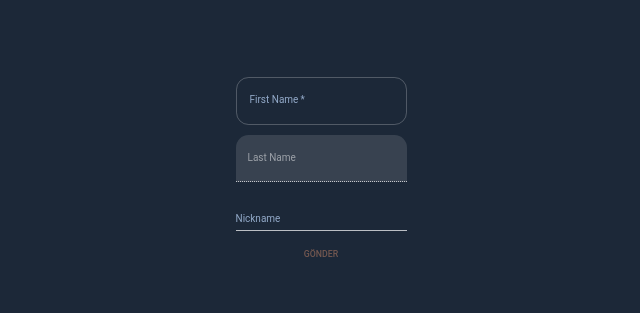
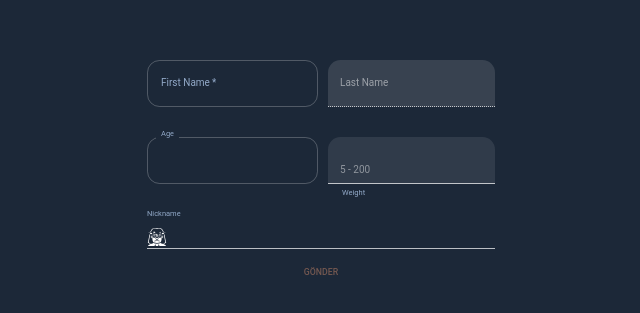
Before and after one commit to Tahir1072a/MaterialUI_Examples, a React (Vite) app: page / in a window 1280 px wide. Shown: the part 227-540 px from the top of the page, without its empty margins (319-959 px from the left). Built offline with nearby package versions, Linux system fonts and the light colour scheme.

Commit message:
TextFieldFeatures Completed

```diff
--- a/src/Components/Inputs/TextFieldFeatures.jsx
+++ b/src/Components/Inputs/TextFieldFeatures.jsx
@@ -1,20 +1,45 @@
 import { Controller, useForm } from "react-hook-form";
-import { Button, Stack, TextField } from "@mui/material";
+import {
+  Box,
+  Button,
+  InputAdornment,
+  Stack,
+  styled,
+  TextField,
+} from "@mui/material";
 import theme from "../../Styles/theme.js";
+import { GiBarbarian } from "react-icons/gi";
+
+// Buradaki css, typ=number olduğunda çıkan arttırma azaltma iconlarını yok etmek üzere yazılmıştır.
+const CustomTextField = styled(TextField)(({ theme }) => ({
+  "& input[type=number]": {
+    "::-webkit-outer-spin-button": {
+      WebkitAppearance: "none",
+      margin: 0,
+    },
+    "::-webkit-inner-spin-button": {
+      WebkitAppearance: "none",
+      margin: 0,
+    },
+  },
+}));
 
 // Material Ui kütüphanesine ait text field incelenecektir. Bunu react-hook-form ile birleştireceğiz.
+// TextField'ın göstermediğim bir de password özelliği vardır. Onu başka örneklerde kullanacağım.
 export default function CompleteTextField() {
   const {
     handleSubmit,
     control,
     formState: { errors },
-  } = useForm({ defaultValues: { firstName: "", lastName: "" } });
+  } = useForm({ defaultValues: { firstName: "", lastName: "", weight: "" } });
 
   const onSubmit = (data) => console.log(data);
 
   return (
     <form onSubmit={handleSubmit(onSubmit)}>
       <Stack gap={theme.spacing(4)}>
+        <Stack gap={theme.spacing(12)}>
+          <Box sx={{ display: "flex", gap: theme.spacing(4) }}>
             <Controller
               render={({ field }) => (
                 // TextField'a ait bazı proplar.
@@ -30,6 +55,7 @@ export default function CompleteTextField() {
               control={control}
               rules={{ required: "Please enter your name" }}
             ></Controller>
+
             <Controller
               render={({ field }) => (
                 <TextField
@@ -44,6 +70,56 @@ export default function CompleteTextField() {
               name={"lastName"}
               control={control}
             ></Controller>
+          </Box>
+          <Box sx={{ display: "flex", gap: theme.spacing(4) }}>
+            <Controller
+              render={({ field }) => (
+                <CustomTextField
+                  {...field}
+                  variant={"outlined"}
+                  id={"filled-number"}
+                  type={"number"}
+                  label={"Age"}
+                  /*Shrink özelliği label'ın küçülerek yukarı doğru hareket etemsini sağlar. Ayrıca InputLabel öğresine yapılan onClick gibi pointer eventlerin çalışmasını sağlar.*/
+                  /*Shrink true ise label her zaman üstte küçük olarak durur. Üstüne tıklanılmadan bile orada durur.*/
+                  InputLabelProps={{ shrink: true }}
+                />
+              )}
+              name={"Age"}
+              control={control}
+            />
+
+            <Controller
+              render={({ field }) => (
+                <TextField
+                  {...field}
+                  id={"weight"}
+                  variant={"filled"}
+                  helperText={errors.weight ? errors.weight.message : "Weight"}
+                  /* Bunlar daha dinamik hale getirilip hata olduğunda kullanıcı dostu bir arayüz sağlayabilir. */
+                  error={!!errors.weight}
+                  label={errors.weight ? "Error" : ""}
+                  placeholder={"5 - 200"}
+                  type={"number"}
+                />
+              )}
+              name={"weight"}
+              control={control}
+              rules={{
+                required: "Please enter this field",
+                max: {
+                  value: 200,
+                  message: "Lütfen düzgün bir kilo aralığı girin.",
+                },
+                min: {
+                  value: 5,
+                  message: "Lütfen düzgün bir kilo aralığı girin.",
+                },
+              }}
+            ></Controller>
+          </Box>
+        </Stack>
+
         <Controller
           render={({ field }) => (
             <TextField
@@ -51,11 +127,23 @@ export default function CompleteTextField() {
               variant={"standard"}
               label={"Nickname"}
               id={"standart"}
+              /*TextField kullanırken icon geçmenin yolu içerdeki input bileşenine bunu saplamaktır*/
+              InputProps={{
+                startAdornment: (
+                  <InputAdornment
+                    position={"start"}
+                    sx={{ "& svg": { width: "2rem", height: "2rem" } }}
+                  >
+                    <GiBarbarian />
+                  </InputAdornment>
+                ),
+              }}
             />
           )}
           name={"nickName"}
           control={control}
         ></Controller>
+
         <Button type={"submit"}>Gönder</Button>
       </Stack>
     </form>
```
Lines whose indentation alone changed are shown as unchanged.
